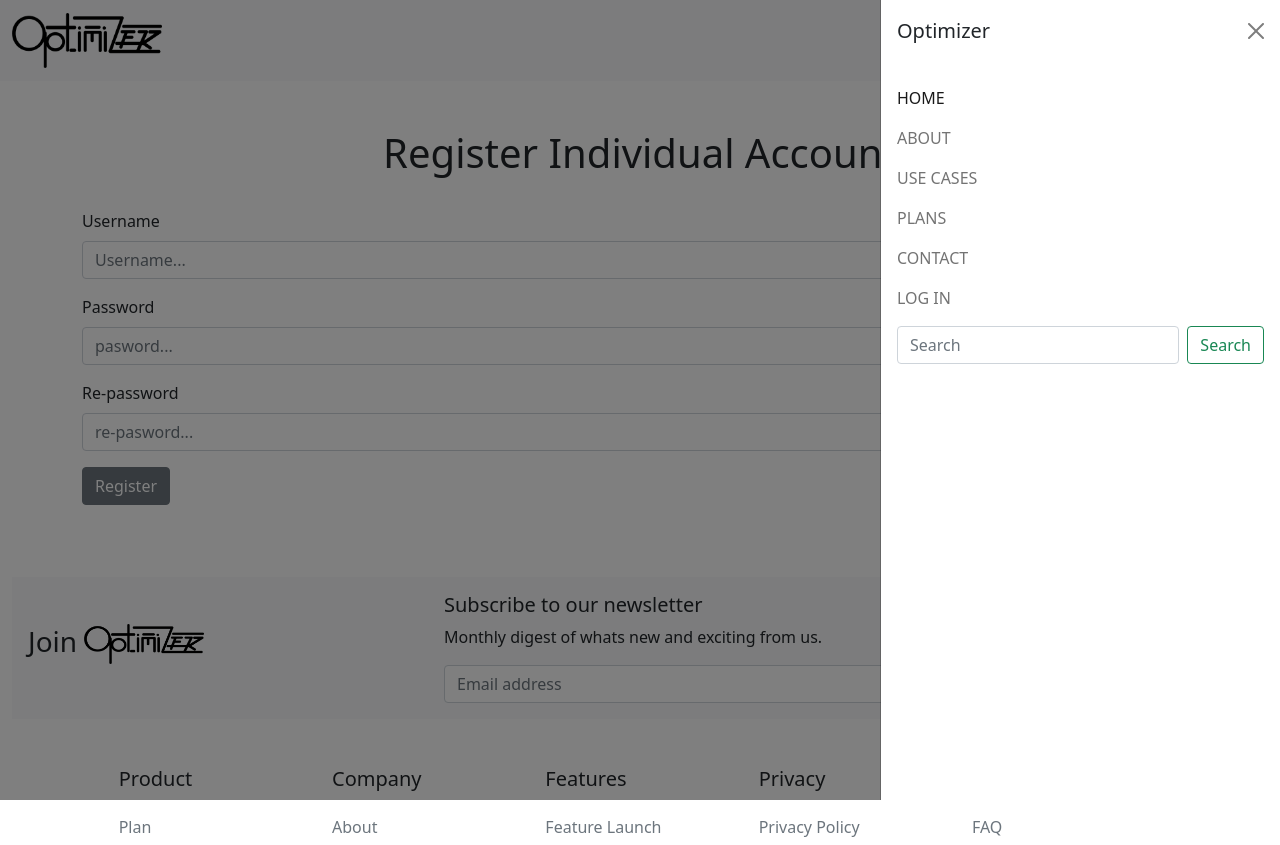
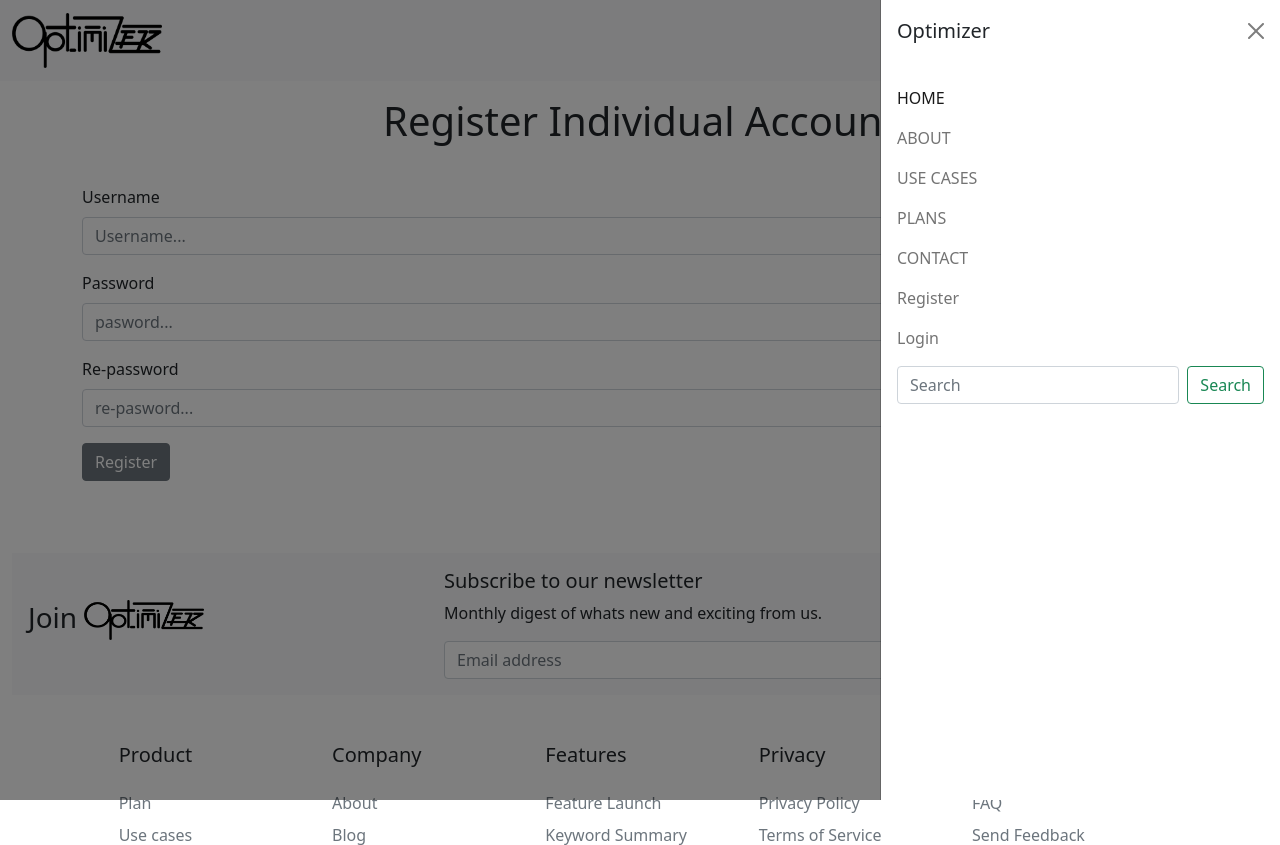
Before and after one commit to SarmSKunatham/Optimizer-font-end, a Flask app: page /auth/register in a window 1280 px wide, after a click that opens the changed part. Shown: the top 845 px of the page. Run offline with Flask 2, Linux system fonts and the light colour scheme.

Commit message:
Update register login system

```diff
--- a/NLP_Project/flaskr/auth.py
+++ b/NLP_Project/flaskr/auth.py
@@ -14,6 +14,7 @@ def register():
     if request.method == 'POST':
         username = request.form['username']
         password = request.form['password']
+        repassword = request.form['repassword']
         db = get_db()
         error = None
 
@@ -21,6 +22,8 @@ def register():
             error = 'Username is required.'
         elif not password:
             error = 'Password is required.'
+        elif not repassword:
+            error = 'Re-password is required.'
 
         if error is None:
             try:
@@ -84,7 +87,7 @@ def login_required(view):
     @functools.wraps(view)
     def wrapped_view(**kwargs):
         if g.user is None:
-            return redirect(url_for('auth/login.html'))
+            return redirect(url_for('auth.login'))
 
         return view(**kwargs)
 
--- a/NLP_Project/flaskr/templates/auth/login.html
+++ b/NLP_Project/flaskr/templates/auth/login.html
@@ -9,13 +9,13 @@
     <form  method="post">
       <div class="mb-3">
         <label for="username" class="form-label">Username</label>
-        <input type="username" class="form-control" id="username" required>
+        <input type="text" name="username" class="form-control" id="username" required>
       </div>
       <div class="mb-3">
         <label for="password" class="form-label">Password</label>
-        <input type="password" class="form-control" id="password">
+        <input type="password" name="password" class="form-control" id="password">
       </div>
-      <button type="submit" class="btn btn-secondary">Log In</button>
+      <button type="submit" class="btn btn-secondary" value="Log In">Log In</button>
     </form>
   </div>
 
--- a/NLP_Project/flaskr/templates/auth/register.html
+++ b/NLP_Project/flaskr/templates/auth/register.html
@@ -1,7 +1,7 @@
 {% extends 'base.html' %}
 
 {% block header %}
-    <h1 class="text-center">Register Individual Account</h1>
+    <h1 class="text-center mt-3 mb-3">Register Individual Account</h1>
 {% endblock %}
 
 {% block content %}
@@ -9,17 +9,17 @@
     <form  method="post">
       <div class="mb-3">
         <label for="username" class="form-label">Username</label>
-        <input type="username" class="form-control" id="username" required placeholder="Username...">
+        <input type="text" name="username" class="form-control" id="username" placeholder="Username...">
       </div>
       <div class="mb-3">
         <label for="password" class="form-label">Password</label>
-        <input type="password" class="form-control" id="password" required placeholder="pasword...">
+        <input type="password" name="password" class="form-control" id="password" placeholder="pasword...">
       </div>
       <div class="mb-3">
-        <label for="re-password" class="form-label">Re-password</label>
-        <input type="password" class="form-control" id="re-password" required placeholder="re-pasword...">
+        <label for="repassword" class="form-label">Re-password</label>
+        <input type="password" name="repassword" class="form-control" id="repassword" placeholder="re-pasword...">
       </div>
-      <button type="submit" class="btn btn-secondary">Register</button>
+      <button type="submit" class="btn btn-secondary" value="Register">Register</button>
     </form>
   </div>
 {% endblock %}
--- a/NLP_Project/flaskr/templates/base.html
+++ b/NLP_Project/flaskr/templates/base.html
@@ -23,7 +23,11 @@
     </button>
     <div class="offcanvas offcanvas-end" tabindex="-1" id="offcanvasNavbar" aria-labelledby="offcanvasNavbarLabel">
       <div class="offcanvas-header">
-        <h5 class="offcanvas-title" id="offcanvasNavbarLabel">Optimizer</h5>
+        {% if g.user %}
+          <h5 class="offcanvas-title">{{g.user.username}}</h5>
+        {% else %}
+          <h5 class="offcanvas-title" id="offcanvasNavbarLabel">Optimizer</h5>
+        {% endif %}
         <button type="button" class="btn-close text-reset" data-bs-dismiss="offcanvas" aria-label="Close"></button>
       </div>
       <div class="offcanvas-body">
@@ -44,7 +48,13 @@
             <a class="nav-link" href="#">CONTACT</a>
           </li>
           <li class="nav-item">
-            <a class="nav-link" href="#">LOG IN</a>
+            {% if g.user %}
+            <a class="nav-link" href="#">{{g.user.username}}</a>
+            <a class="nav-link" href="{{url_for('logout')}}">Logout</a>
+            {% else %}
+            <a class="nav-link" href="{{url_for('auth.register')}}">Register</a>
+            <a class="nav-link" href="{{url_for('auth.login')}}">Login</a>
+            {% endif %}
           </li>
 
         </ul>
@@ -59,9 +69,12 @@
 
 
 <!---- > Header of the content  <!---->
-<header class="container-fluid header mt-5">
+<header>
   {% block header %}{% endblock %}
 </header>
+{% for message in get_flashed_messages() %}
+    <div class="container text-center alert alert-info mt-3" role="alert">{{ message }}</div>
+{% endfor %}
 
 
 <!---- > Content of the page  <!---->
```
Also changed, not shown: NLP_Project/instance/flaskr.sqlite.
